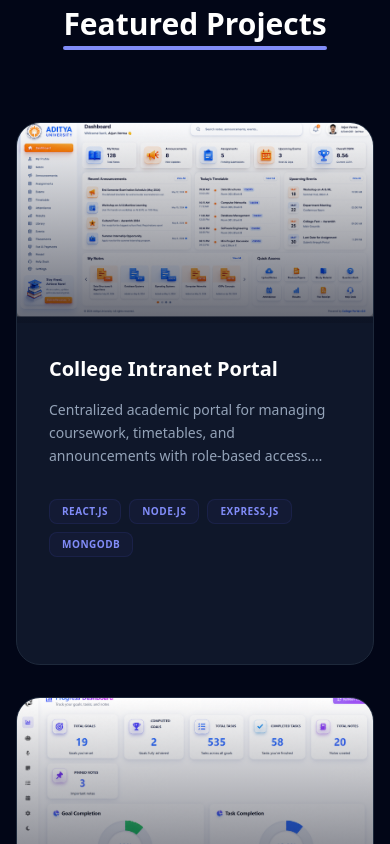
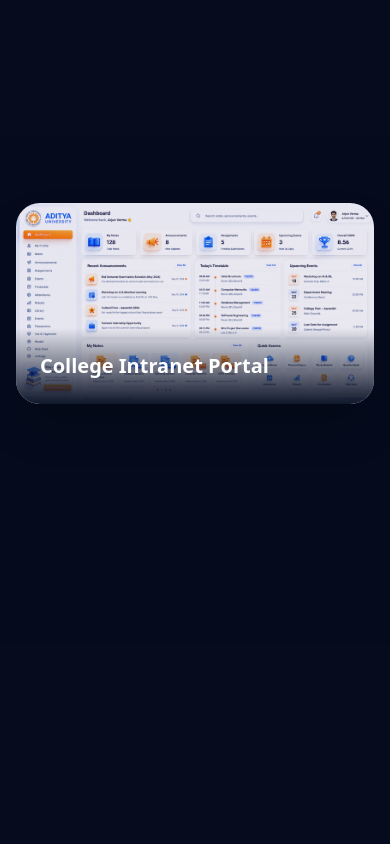
Before and after one commit to ganesh714/venkat-dev-portfolio, a React (Vite) app: page / in a window 390 px wide. Shown: the part 5140-5984 px from the top of the page. Built offline with nearby package versions, Linux system fonts and the light colour scheme.

Commit message:
Refactor Projects to natural vertical scroll with sticky details

```diff
--- a/src/components/Projects.jsx
+++ b/src/components/Projects.jsx
@@ -1,11 +1,12 @@
-import React, { useRef } from 'react';
-import { motion, useScroll, useTransform } from 'framer-motion';
+import React, { useRef, useState, useEffect } from 'react';
+import { motion, useInView, AnimatePresence } from 'framer-motion';
 import intranetImg from '../assets/intranet.png';
 import classmateImg from '../assets/classmate.png';
 import movieImg from '../assets/movie-service.png';
 
 const projects = [
   {
+    id: 1,
     title: 'College Intranet Portal',
     description: 'Centralized academic portal for managing coursework, timetables, and announcements with role-based access. Refactored the backend into modular, SOLID-compliant services and developed core frontend modules using React.js. (Dec 2025 – Present)',
     techStack: ['React.js', 'Node.js', 'Express.js', 'MongoDB'],
@@ -14,6 +15,7 @@ const projects = [
     demo: '#'
   },
   {
+    id: 2,
     title: 'ClassMate – Productivity Web App',
     description: 'Full-stack student productivity tool with chatbot, notes, tasks, and attendance modules. Developed in a team during a 2-month internship.',
     techStack: ['FastAPI', 'MongoDB', 'HTML/CSS', 'JavaScript'],
@@ -22,6 +24,7 @@ const projects = [
     demo: '#'
   },
   {
+    id: 3,
     title: 'Movie Streaming Backend Service',
     description: 'Implemented advanced JPA relationships using join entity and composite keys. Enhanced API efficiency with JPQL aggregation queries and serialization fixes.',
     techStack: ['Java', 'Spring Boot', 'JPA/Hibernate', 'MySQL'],
@@ -31,153 +34,148 @@ const projects = [
   }
 ];
 
-const containerVariants = {
-  hidden: { opacity: 0 },
-  visible: {
-    opacity: 1,
-    transition: { staggerChildren: 0.1 }
+const ProjectImage = ({ project, index, setActiveIndex }) => {
+  const ref = useRef(null);
+  const isInView = useInView(ref, {
+    margin: "-50% 0px -50% 0px" // Trigger when image is in the middle of the screen
+  });
+
+  useEffect(() => {
+    if (isInView) {
+      setActiveIndex(index);
     }
+  }, [isInView, index, setActiveIndex]);
+
+  return (
+    <div
+      ref={ref}
+      className="min-h-screen flex items-center justify-center py-20 px-4 md:px-12"
+    >
+      <motion.div
+        initial={{ opacity: 0, y: 50 }}
+        whileInView={{ opacity: 1, y: 0 }}
+        transition={{ duration: 0.8 }}
+        className="relative w-full aspect-video md:aspect-[4/3] lg:aspect-video rounded-3xl overflow-hidden shadow-2xl group"
+      >
+        <img
+          src={project.image}
+          alt={project.title}
+          className="w-full h-full object-cover transition-transform duration-700 group-hover:scale-110"
+        />
+        <div className="absolute inset-0 bg-indigo-900/10 group-hover:bg-transparent transition-colors duration-500" />
+
+        {/* Mobile-only title overlay */}
+        <div className="absolute bottom-0 left-0 right-0 p-6 bg-gradient-to-t from-slate-900 to-transparent md:hidden">
+          <h3 className="text-white text-xl font-bold">{project.title}</h3>
+        </div>
+      </motion.div>
+    </div>
+  );
 };
 
-const cardVariants = {
-  hidden: { opacity: 0, y: 30 },
-  visible: {
-    opacity: 1,
-    y: 0,
-    transition: { duration: 0.5, ease: "easeOut" }
-  }
-};
-
-const ProjectCard = ({ project }) => {
-  const ref = useRef(null);
-  const { scrollYProgress } = useScroll({
-    target: ref,
-    offset: ["start end", "end start"]
-  });
-  const y = useTransform(scrollYProgress, [0, 1], [-20, 20]);
+const Projects = () => {
+  const [activeIndex, setActiveIndex] = useState(0);
 
   return (
+    <section id="projects" className="relative bg-white dark:bg-slate-950">
+      <div className="flex flex-col md:flex-row">
+
+        {/* Left Side: Content (Sticky) */}
+        <div className="hidden md:flex w-1/2 h-screen sticky top-0 items-center justify-center p-8 md:p-16 lg:p-24 z-20">
+          <div className="max-w-xl">
+            <motion.p
+              initial={{ opacity: 0, x: -20 }}
+              whileInView={{ opacity: 1, x: 0 }}
+              className="text-xs font-bold tracking-[0.2em] uppercase text-indigo-600 dark:text-indigo-400 mb-6"
+            >
+              Featured Projects
+            </motion.p>
+
+            <AnimatePresence mode="wait">
               <motion.div
-      ref={ref}
-      variants={cardVariants}
-      className="group relative h-full bg-white dark:bg-slate-900 rounded-3xl overflow-hidden border border-slate-200 dark:border-slate-800 hover:border-indigo-300 dark:hover:border-indigo-500/30 transition-all duration-300 hover:shadow-xl dark:hover:shadow-none"
+                key={activeIndex}
+                initial={{ opacity: 0, y: 20 }}
+                animate={{ opacity: 1, y: 0 }}
+                exit={{ opacity: 0, y: -20 }}
+                transition={{ duration: 0.4, ease: "easeOut" }}
               >
-      {/* Project Image */}
-      <div className="w-full aspect-video bg-slate-100 dark:bg-slate-800 flex items-center justify-center relative overflow-hidden">
-        <div className="absolute inset-0 bg-gradient-to-t from-slate-900/10 to-transparent dark:from-slate-950/60 z-10" />
-        <motion.img
-          style={{ y }}
-          src={project.image}
-          alt={project.title}
-          className="w-full h-full object-cover scale-110 group-hover:scale-125 transition-transform duration-500"
-        />
+                <h2 className="text-4xl md:text-5xl lg:text-6xl font-extrabold text-slate-900 dark:text-white mb-8 leading-tight">
+                  {projects[activeIndex].title}
+                </h2>
 
-        {/* Subtle hover overlay */}
-        <div className="absolute inset-0 bg-indigo-600/0 group-hover:bg-indigo-600/5 dark:group-hover:bg-indigo-600/10 transition-colors duration-300 z-15" />
-      </div>
-
-      <div className="p-8 flex flex-col h-full relative z-20">
-        <h3 className="text-xl font-bold text-slate-900 dark:text-white mb-4 group-hover:text-indigo-600 dark:group-hover:text-indigo-400 transition-colors">
-          {project.title}
-        </h3>
-
-        <p className="text-slate-600 dark:text-slate-400 text-sm leading-relaxed mb-8 line-clamp-3">
-          {project.description}
+                <p className="text-slate-600 dark:text-slate-400 text-lg leading-relaxed mb-10">
+                  {projects[activeIndex].description}
                 </p>
 
-        {/* Tech Stack Badges */}
-        <div className="flex flex-wrap gap-2 mb-8">
-          {project.techStack.map((tech, i) => (
+                <div className="flex flex-wrap gap-3 mb-12">
+                  {projects[activeIndex].techStack.map((tech, i) => (
                     <span
                       key={i}
-              className="px-3 py-1 bg-indigo-50 dark:bg-indigo-500/5 text-indigo-600 dark:text-indigo-400 text-[10px] font-bold uppercase tracking-wider rounded-lg border border-indigo-100 dark:border-indigo-500/10"
+                      className="px-4 py-1.5 bg-indigo-50 dark:bg-indigo-500/5 text-indigo-600 dark:text-indigo-400 text-xs font-bold uppercase tracking-wider rounded-xl border border-indigo-100 dark:border-indigo-500/10"
                     >
                       {tech}
                     </span>
                   ))}
                 </div>
 
-        {/* Links */}
-        <div className="flex items-center gap-6 mt-auto pt-6 border-t border-slate-100 dark:border-slate-800">
+                <div className="flex items-center gap-8">
                   <a
-            href={project.github}
-            className="flex items-center gap-2 text-xs font-bold text-slate-500 dark:text-slate-400 hover:text-slate-900 dark:hover:text-white transition-colors"
+                    href={projects[activeIndex].github}
+                    className="flex items-center gap-2 text-sm font-bold text-slate-500 dark:text-slate-400 hover:text-indigo-600 dark:hover:text-indigo-400 transition-colors"
                   >
-            <svg xmlns="http://www.w3.org/2000/svg" width="18" height="18" viewBox="0 0 24 24" fill="none" stroke="currentColor" strokeWidth="2.5" strokeLinecap="round" strokeLinejoin="round">
+                    <svg xmlns="http://www.w3.org/2000/svg" width="20" height="20" viewBox="0 0 24 24" fill="none" stroke="currentColor" strokeWidth="2.5" strokeLinecap="round" strokeLinejoin="round">
                       <path d="M15 22v-4a4.8 4.8 0 0 0-1-3.5c3 0 6-2 6-5.5.08-1.25-.27-2.48-1-3.5.28-1.15.28-2.35 0-3.5 0 0-1 0-3 1.5-2.64-.5-5.36-.5-8 0C6 2 5 2 5 2c-.3 1.15-.3 2.35 0 3.5A5.403 5.403 0 0 0 4 9c0 3.5 3 5.5 6 5.5-.39.49-.68 1.05-.85 1.65-.17.6-.22 1.23-.15 1.85v4"/>
                       <path d="M9 18c-4.51 2-5-2-7-2"/>
                     </svg>
-            <span>GITHUB</span>
+                    <span>SOURCE CODE</span>
                   </a>
 
                   <a
-            href={project.demo}
-            className="flex items-center gap-2 text-xs font-bold text-indigo-600 dark:text-indigo-400 hover:text-indigo-700 dark:hover:text-indigo-300 transition-colors ml-auto"
+                    href={projects[activeIndex].demo}
+                    className="flex items-center gap-3 px-6 py-3 bg-indigo-600 text-white text-sm font-bold rounded-xl hover:bg-indigo-700 transition-all shadow-lg shadow-indigo-200 dark:shadow-none"
                   >
+                    <span>LIVE DEMO</span>
                     <svg xmlns="http://www.w3.org/2000/svg" width="18" height="18" viewBox="0 0 24 24" fill="none" stroke="currentColor" strokeWidth="2.5" strokeLinecap="round" strokeLinejoin="round">
-              <path d="M18 13v6a2 2 0 0 1-2 2H5a2 2 0 0 1-2-2V8a2 2 0 0 1 2-2h6"/>
-              <polyline points="15 3 21 3 21 9"/>
-              <line x1="10" y1="14" x2="21" y2="3"/>
+                      <line x1="7" y1="17" x2="17" y2="7"></line>
+                      <polyline points="7 7 17 7 17 17"></polyline>
                     </svg>
-            <span>LIVE DEMO</span>
                   </a>
                 </div>
+              </motion.div>
+            </AnimatePresence>
+
+            {/* Project Progress Indicators */}
+            <div className="flex gap-2 mt-16">
+              {projects.map((_, i) => (
+                <div
+                  key={i}
+                  className={`h-1.5 rounded-full transition-all duration-500 ${
+                    i === activeIndex ? "w-12 bg-indigo-600" : "w-4 bg-slate-200 dark:bg-slate-800"
+                  }`}
+                />
+              ))}
             </div>
-    </motion.div>
-  );
-};
-
-const Projects = () => {
-  const { scrollYProgress } = useScroll();
-  const yBg1 = useTransform(scrollYProgress, [0, 1], [0, -150]);
-  const yBg2 = useTransform(scrollYProgress, [0, 1], [0, 150]);
-
-  return (
-    <section id="projects" className="py-24 bg-white dark:bg-slate-950 container mx-auto px-4 relative overflow-hidden">
-      {/* Parallax Background Shapes */}
-      <motion.div
-        style={{ y: yBg1 }}
-        className="absolute top-40 -left-20 w-80 h-80 bg-indigo-500/5 rounded-full blur-[100px] -z-10"
-      />
-      <motion.div
-        style={{ y: yBg2 }}
-        className="absolute bottom-40 -right-20 w-80 h-80 bg-blue-500/5 rounded-full blur-[100px] -z-10"
-      />
-
-      <motion.div
-        initial={{ opacity: 0, y: 50 }}
-        whileInView={{ opacity: 1, y: 0 }}
-        viewport={{ once: true, margin: '-100px' }}
-        transition={{ duration: 0.6 }}
-      >
-        <div className="text-center mb-20">
-          <p className="text-xs font-bold tracking-[0.2em] uppercase text-indigo-600 dark:text-indigo-400 mb-3">
-            Portfolio
-          </p>
-          <h2 className="text-3xl sm:text-4xl font-extrabold text-slate-900 dark:text-white inline-block relative">
-            Featured Projects
-            <motion.div
-              className="absolute -bottom-2 left-0 h-1 bg-indigo-600 dark:bg-indigo-400 rounded-full"
-              initial={{ width: 0 }}
-              whileInView={{ width: "100%" }}
-              viewport={{ once: true }}
-              transition={{ delay: 0.3, duration: 0.8 }}
-            />
-          </h2>
+          </div>
         </div>
 
-        <motion.div
-          className="grid grid-cols-1 md:grid-cols-2 lg:grid-cols-3 gap-8 max-w-7xl mx-auto"
-          variants={containerVariants}
-          initial="hidden"
-          whileInView="visible"
-          viewport={{ once: true, margin: '-100px' }}
-        >
+        {/* Right Side: Images (Naturally scrolling) */}
+        <div className="w-full md:w-1/2 bg-slate-50 dark:bg-slate-900/30">
           {projects.map((project, index) => (
-            <ProjectCard key={index} project={project} />
+            <ProjectImage
+              key={project.id}
+              project={project}
+              index={index}
+              setActiveIndex={setActiveIndex}
+            />
           ))}
-        </motion.div>
-      </motion.div>
+        </div>
+      </div>
+
+      {/* Mobile-only: Show all project details in a simpler format below the images or integrated */}
+      <div className="md:hidden bg-white dark:bg-slate-950 p-8 pt-0">
+        {/* Mobile users already see the image and title. The info is now accessible. */}
+        <p className="text-center text-slate-400 text-sm italic">Scroll to explore projects</p>
+      </div>
     </section>
   );
 };
```
Lines whose indentation alone changed are shown as unchanged.
